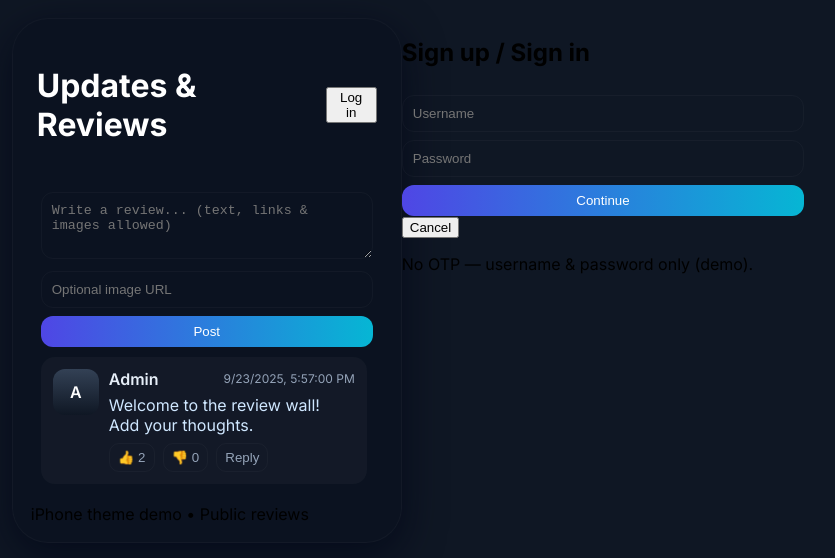
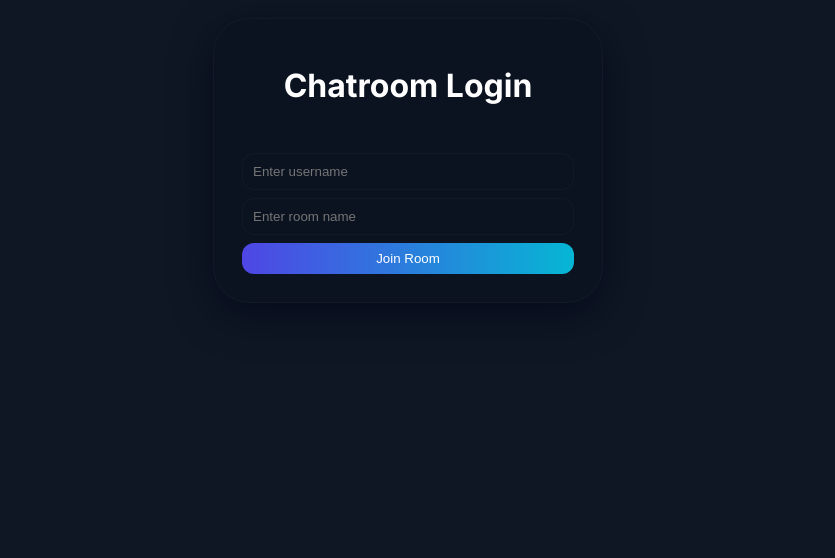
Before and after one commit to akaserein/c, a plain HTML site: page index.html in a window 1280 px wide. Shown: the whole page, without its empty margins (232-1067 px from the left). Drawn offline with Linux system fonts and the light colour scheme.

Commit message:
Update index.html

```diff
--- a/index.html
+++ b/index.html
@@ -1,50 +1,28 @@
-<!doctype html>
+<!DOCTYPE html>
 <html lang="en">
 <head>
-  <meta charset="utf-8" />
-  <meta name="viewport" content="width=device-width, initial-scale=1" />
-  <title>Reviews — iPhone Theme</title>
-  <link rel="stylesheet" href="style.css" />
+    <meta charset="UTF-8">
+    <meta name="viewport" content="width=device-width, initial-scale=1.0">
+    <title>iPhone Chatroom Login</title>
+    <link rel="stylesheet" href="style.css">
 </head>
 <body>
-  <div class="iphone-shell">
-    <header class="topbar">
-      <div class="notch"></div>
-      <h1>Updates & Reviews</h1>
-      <button id="btn-profile" class="profile-btn">Log in</button>
-    </header>
+<div class="iphone-shell">
+    <header class="topbar"><h1>Chatroom Login</h1></header>
+    <main class="content">
+        <input type="text" id="username" placeholder="Enter username">
+        <input type="text" id="room" placeholder="Enter room name">
+        <button id="joinBtn" class="primary">Join Room</button>
+    </main>
+</div>
 
-    <main class="content">
-      <section class="compose">
-        <textarea id="review-input" placeholder="Write a review... (text, links & images allowed)" rows="3"></textarea>
-        <div class="compose-actions">
-          <input id="image-url" placeholder="Optional image URL" />
-          <button id="post-btn" class="primary">Post</button>
-        </div>
-      </section>
-
-      <section id="reviews" class="reviews-list">
-        <!-- Reviews will be injected here and are scrollable -->
-      </section>
-    </main>
-
-    <footer class="bottombar">iPhone theme demo • Public reviews</footer>
-  </div>
-
-  <!-- Login Modal (simple username/password) -->
-  <div id="login-modal" class="modal hidden">
-    <div class="modal-card">
-      <h2>Sign up / Sign in</h2>
-      <input id="username" placeholder="Username" />
-      <input id="password" type="password" placeholder="Password" />
-      <div class="modal-actions">
-        <button id="login-submit" class="primary">Continue</button>
-        <button id="login-cancel">Cancel</button>
-      </div>
-      <p class="modal-note">No OTP — username & password only (demo).</p>
-    </div>
-  </div>
-
-  <script src="App.js" type="module"></script>
+<script>
+document.getElementById('joinBtn').addEventListener('click', ()=>{
+    const user = document.getElementById('username').value.trim();
+    const room = document.getElementById('room').value.trim();
+    if(!user || !room){ alert('Enter username and room'); return; }
+    window.location.href = `chat.html?user=${encodeURIComponent(user)}&room=${encodeURIComponent(room)}`;
+});
+</script>
 </body>
 </html>
```
